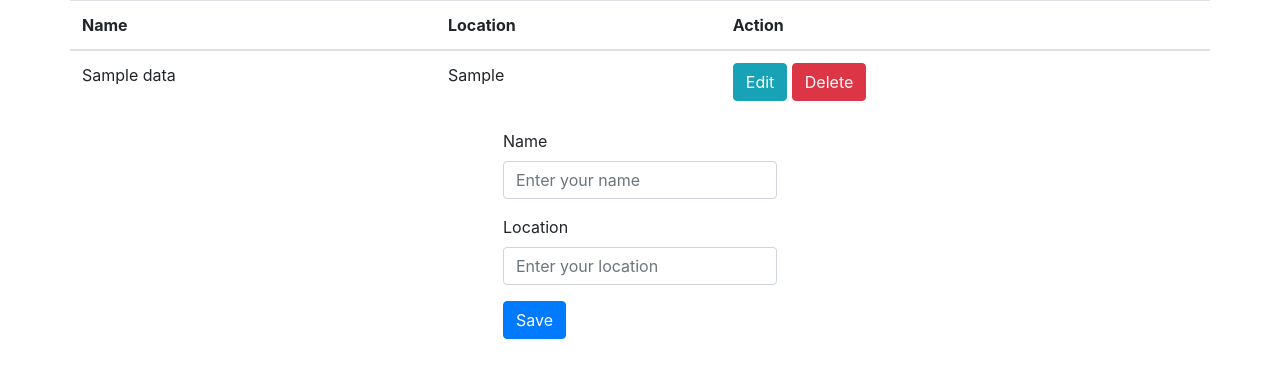
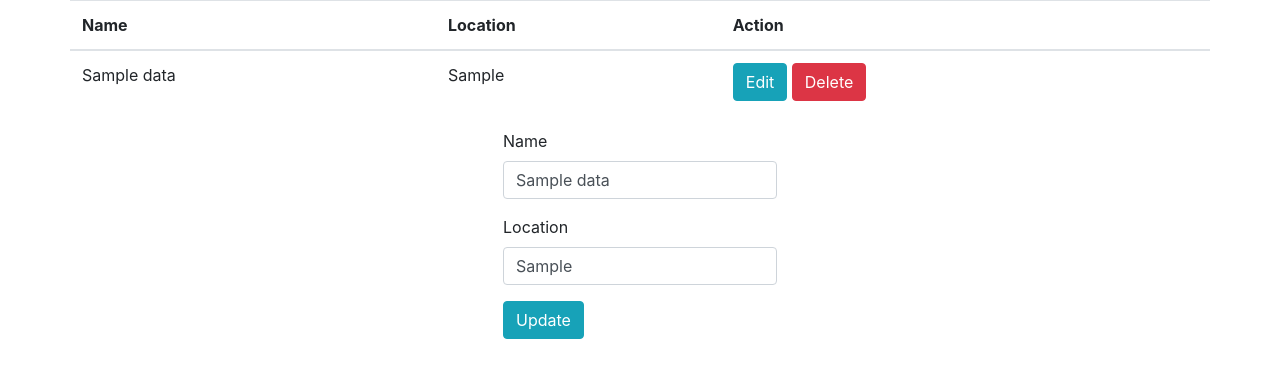
Before and after one commit to nicolanzi1/php_crud, a PHP site: page /index.php?edit=1 in a window 1280 px wide. Shown: the top 378 px of the page. Run offline with PHP 8.4, Linux system fonts and the light colour scheme; tables that the repository leaves empty or names only in its code hold one stand-in row (values such as "Sample post").

Commit message:
Set the update variable to true inside the edit button with an if statement, and back to false outside of it

```diff
--- a/index.php
+++ b/index.php
@@ -71,14 +71,20 @@
             <form action="process.php" method="post">
                 <div class="form-group">
                     <label>Name</label>
-                    <input type="text" name="name" class="form-control" placeholder="Enter your name">
+                    <input type="text" name="name" class="form-control" value="<?php echo $name; ?>" placeholder="Enter your name">
                 </div>
                 <div class="form-group">
                     <label>Location</label>
-                    <input type="text" name="location" class="form-control" placeholder="Enter your location">
+                    <input type="text" name="location" class="form-control" value="<?php echo $location; ?>" placeholder="Enter your location">
                 </div>
                 <div class="form-group">
+                <?php
+                if ($update == true):
+                ?>
+                    <button type="submit" class="btn btn-info" name="update">Update</button>
+                <?php else: ?>
                     <button type="submit" class="btn btn-primary" name="save">Save</button>
+                <?php endif; ?>
                 </div>
             </form>
         </div>
--- a/process.php
+++ b/process.php
@@ -3,6 +3,10 @@
 session_start();
 
 $mysqli = new mysqli('localhost', 'root', 'myphppassword', 'crud') or die(mysqli_error($mysqli));
+
+$update = false;
+$name = '';
+$location = '';
 
 if (isset($_POST['save'])){
     $name = $_POST['name'];
@@ -26,4 +30,15 @@ if (isset($_GET['delete'])){
     header("location: index.php");
 }
 
+if (isset($_GET['edit'])){
+    $id = $_GET['edit'];
+    $update = true;
+    $result = $mysqli->query("SELECT * FROM data WHERE id=$id") or die($mysqli->error());
+    if (count($result) == 1){
+    $row = $result->fetch_array();
+    $name = $row['name'];
+    $location = $row['location'];
+    }
+}
+
 ?>
```
